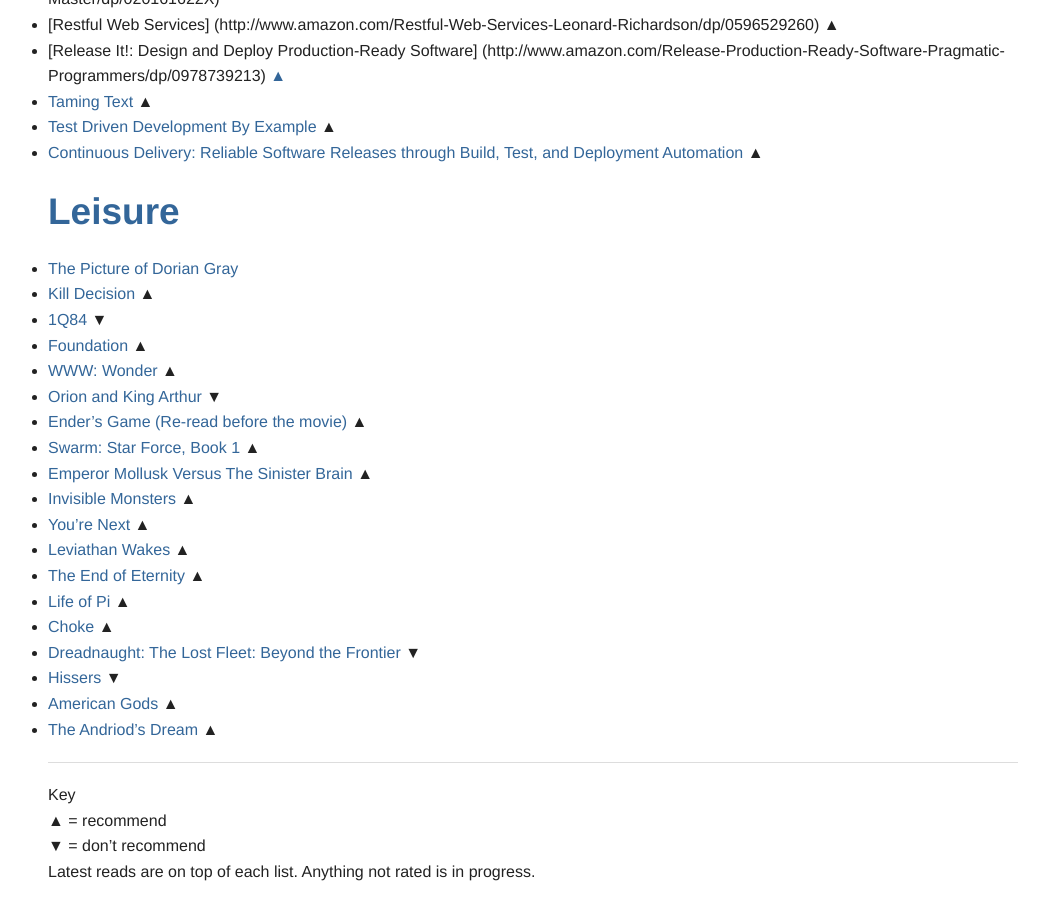
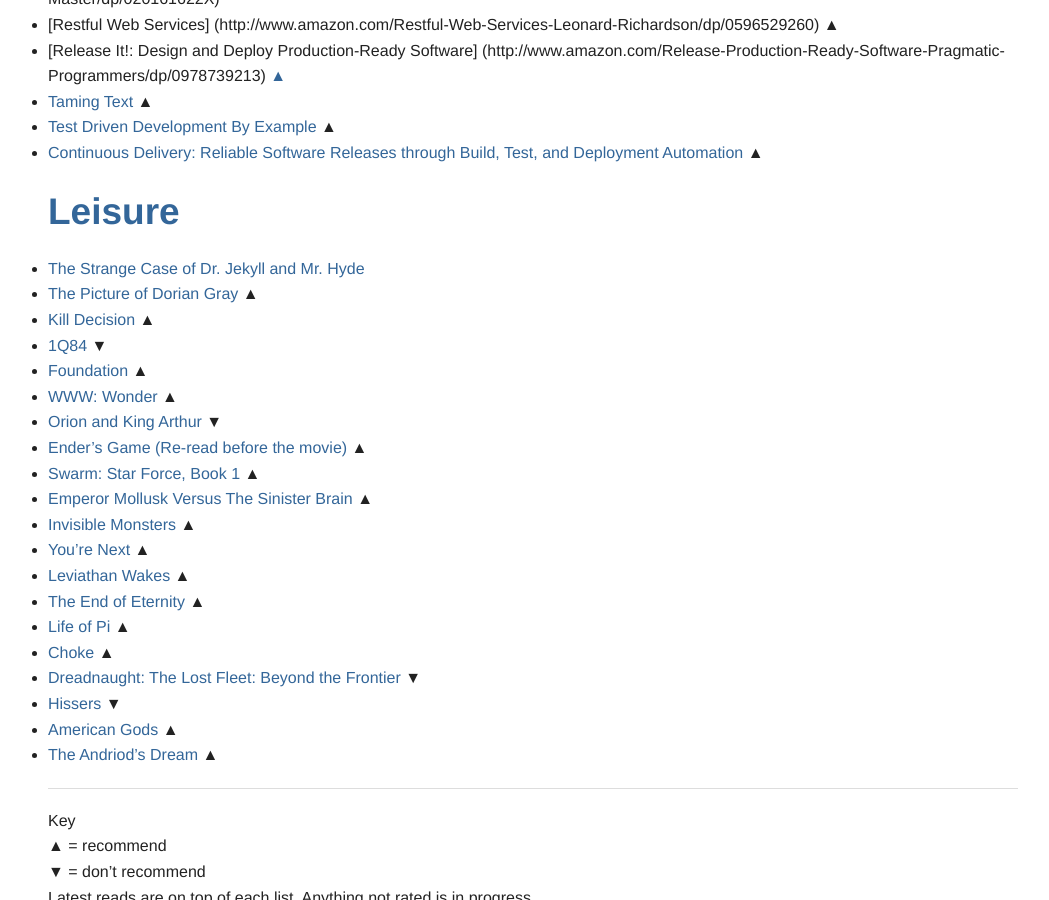
Before and after one commit to ryanco/ryanco.github.io, a Jekyll site: the page built from Books/index.md, in a window 1280 px wide and 900 px high, scrolled down 539 px. Shown: the whole window, without its empty margins (107-1156 px from the left). Built offline with Jekyll 4.4.1, drawn with Linux system fonts in a browser that asks for light colours; nearby versions of some CDN libraries; Markdown is read by kramdown in place of the engine named in the settings.

Commit message:
Updated book lists.

```diff
--- a/Books/index.md
+++ b/Books/index.md
@@ -21,7 +21,8 @@
 
 
 ##Leisure
-* [The Picture of Dorian Gray](http://www.audible.com/pd/Classics/The-Picture-of-Dorian-Gray-Audiobook/B002VAEOY0)
+* [The Strange Case of Dr. Jekyll and Mr. Hyde](http://www.audible.com/pd/Classics/The-Strange-Case-of-Dr-Jekyll-Mr-Hyde-Audiobook/B002V017TA)
+* [The Picture of Dorian Gray](http://www.audible.com/pd/Classics/The-Picture-of-Dorian-Gray-Audiobook/B002VAEOY0) &#9650;
 * [Kill Decision](http://www.audible.com/pd/Mysteries-Thrillers/Kill-Decision-Audiobook/B008HQTIRU) &#9650;
 * [1Q84](http://www.audible.com/pd/Fiction/1Q84-Audiobook/B005XZM7R6) &#9660;
 * [Foundation](http://www.audible.com/pd/Sci-Fi-Fantasy/Foundation-Audiobook/B003D8W5VS) &#9650;
```
Also changed, not shown: AudioBookList/index.md (+2 -1 lines).
